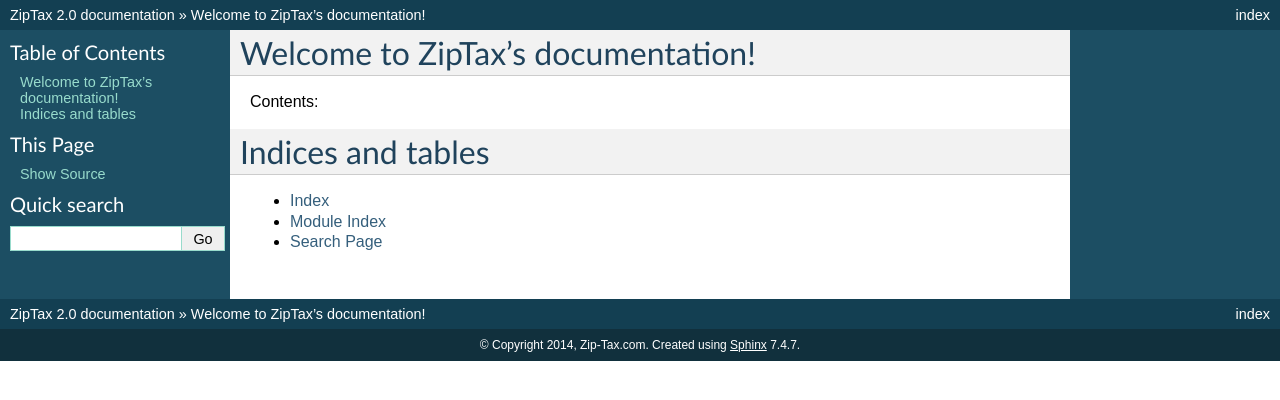
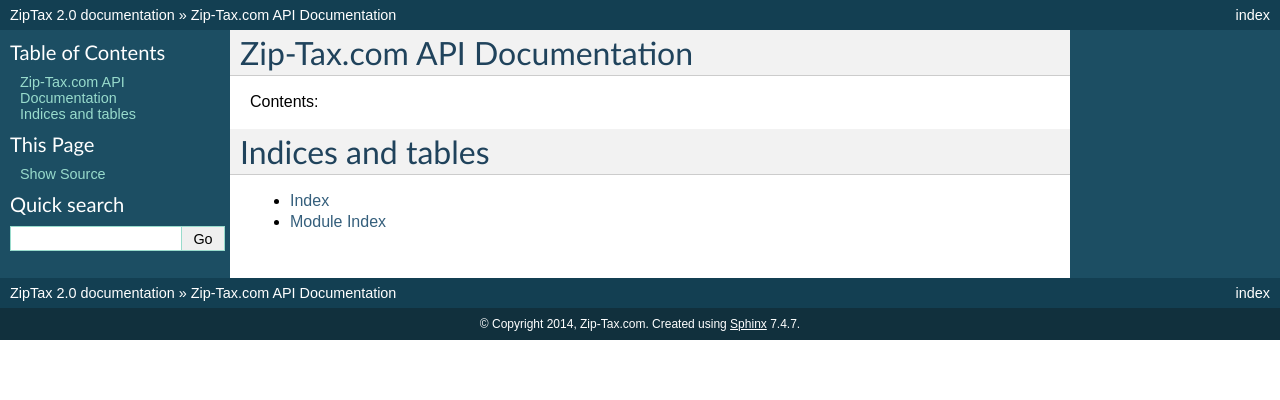
Before and after one commit to ZipTax/zip-tax-docs, a Sphinx documentation site: the page built from docs/index.rst, in a window 1280 px wide. Shown: the top 400 px of the page. Built offline with Sphinx 7.4.7, drawn with Linux system fonts in a browser that asks for light colours.

Commit message:
no message

```diff
--- a/docs/index.rst
+++ b/docs/index.rst
@@ -1,10 +1,5 @@
-.. ZipTax documentation master file, created by
-   sphinx-quickstart on Thu May  8 05:55:40 2014.
-   You can adapt this file completely to your liking, but it should at least
-   contain the root `toctree` directive.
-
-Welcome to ZipTax's documentation!
-==================================
+Zip-Tax.com API Documentation
+=============================
 
 Contents:
 
@@ -18,4 +13,3 @@
 
 * :ref:`genindex`
 * :ref:`modindex`
-* :ref:`search`
```
